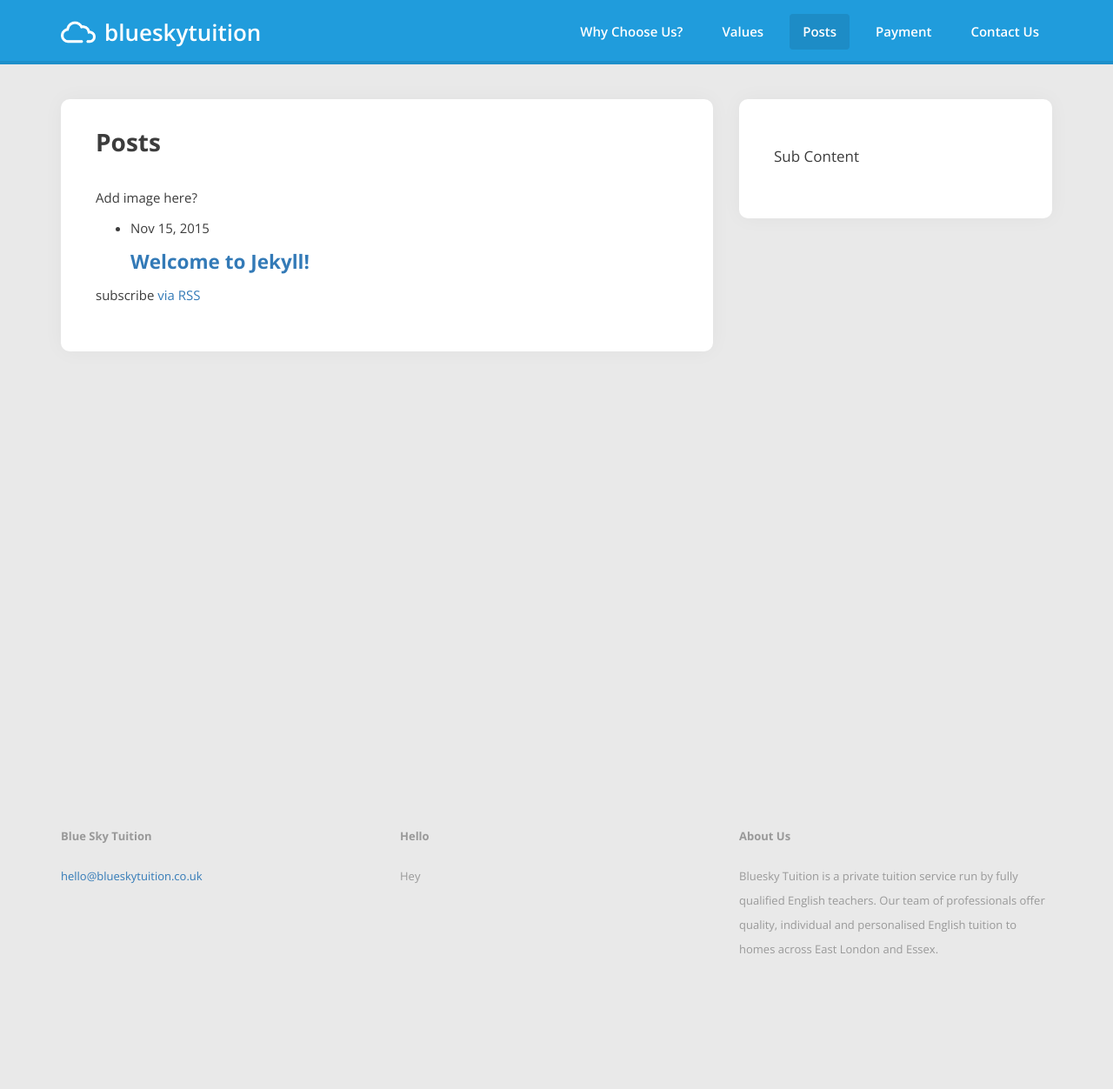
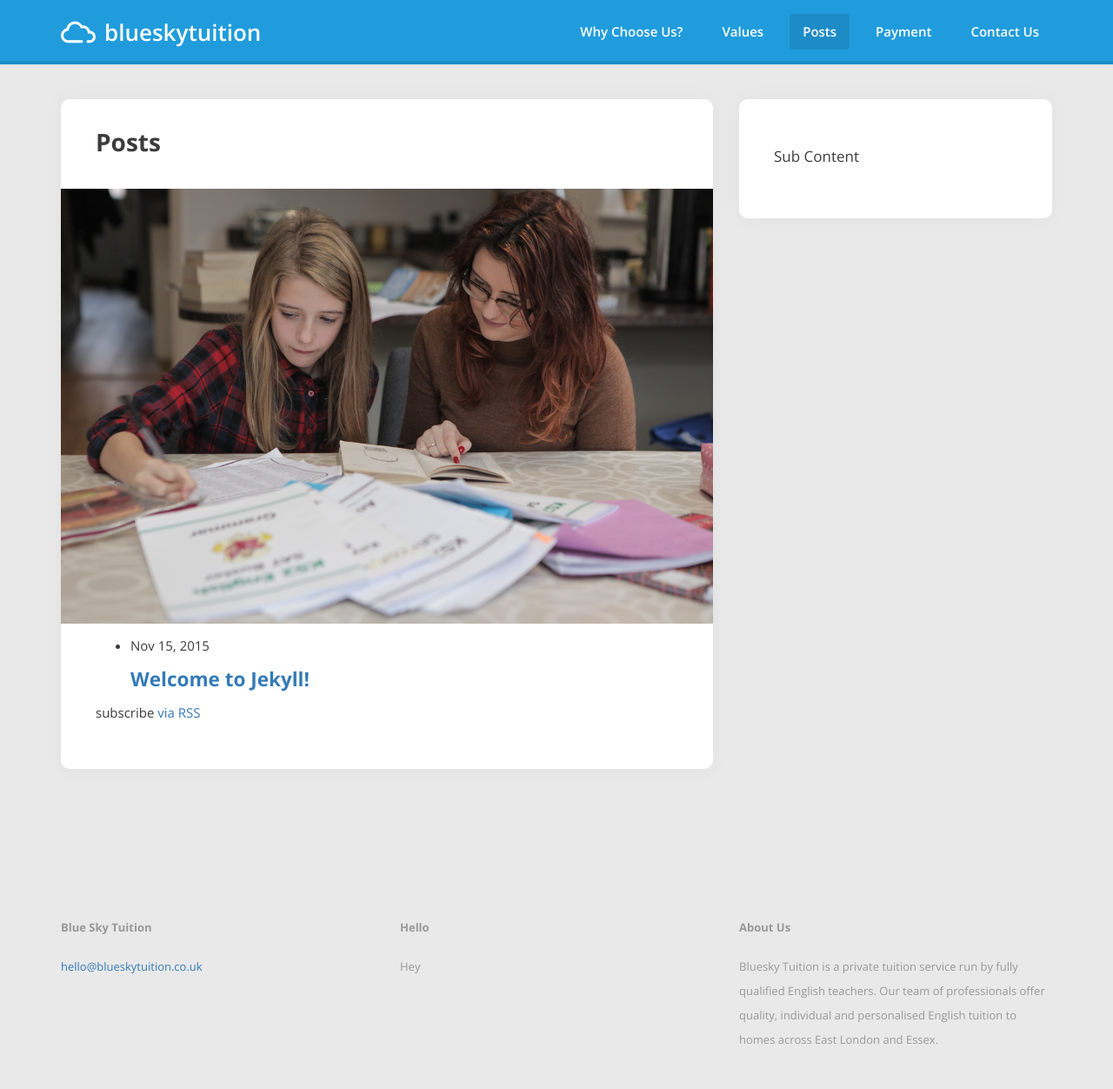
Before and after one commit to 01taylop/blue-sky-tuition, a Jekyll site: the page built from posts.md, in a window 1280 px wide. Shown: the whole page at 87% size. Built offline with Jekyll 4.4.1, drawn with Linux system fonts in a browser that asks for light colours; before the commit the page ends 1148 px from its top, so only the background shows below that.

Commit message:
Display an image on each post

```diff
--- a/_layouts/page.html
+++ b/_layouts/page.html
@@ -9,10 +9,11 @@ layout: default
       <header class="post-header">
         <h1 class="post-title">{{ page.title }}</h1>
       </header>
-      <!-- <img src="{{ site.baseurl }}/assets/home2.jpg" class="page-feature" /> -->
 
       <div class="post-content">
-        <p>Add image here?</p>
+        <div class="post-image">
+          <img src="{{ site.baseurl }}/assets/home2.jpg" />
+        </div>
         {{ content }}
       </div>
 
--- a/_sass/partials/_pages.scss
+++ b/_sass/partials/_pages.scss
@@ -1,9 +1,11 @@
+$post-padding: 40px;
+
 /* PAGES
 ----------------------------------------------------------*/
 article.post {
   width: 100%;
   margin: 40px 0;
-  padding: 35px 40px 40px 40px;
+  padding: 35px $post-padding $post-padding;
   word-break: break-word;
   background-color: #fff;
 
@@ -16,6 +18,12 @@ article.post {
   .post-content {
     font-size: 15px;
     line-height: 20px;
+    .post-image {
+      margin: 0 (-$post-padding);
+      img {
+        width: 100%;
+      }
+    }
   }
   .page-feature {
     width: 100%;
```
